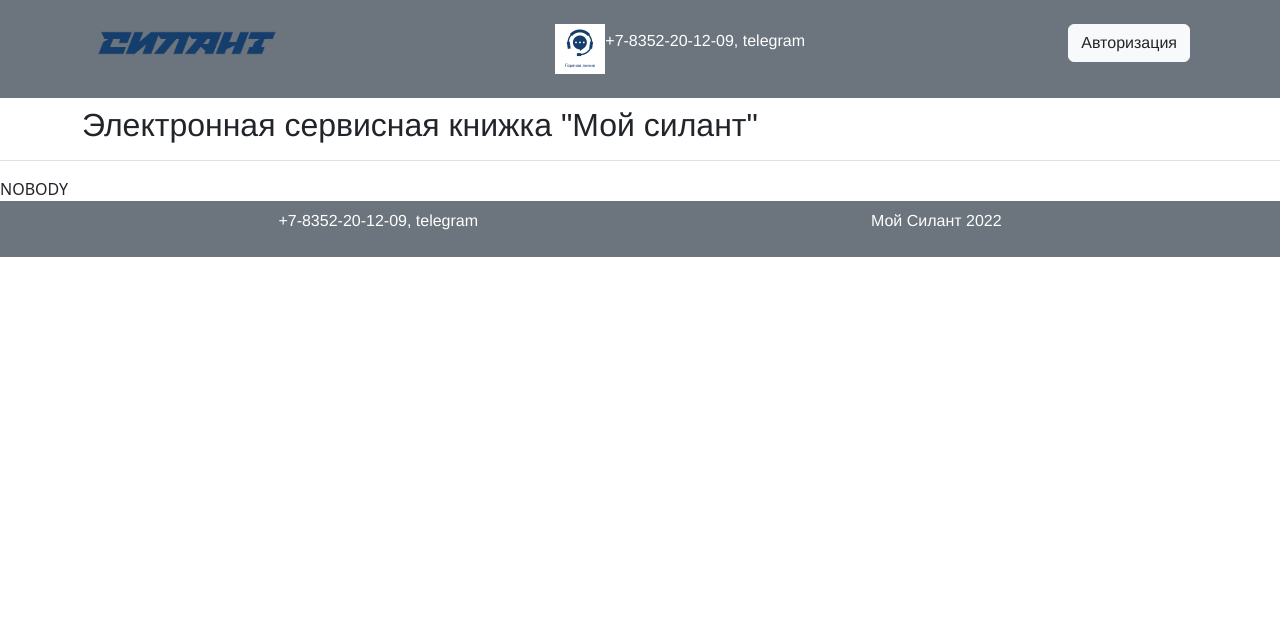
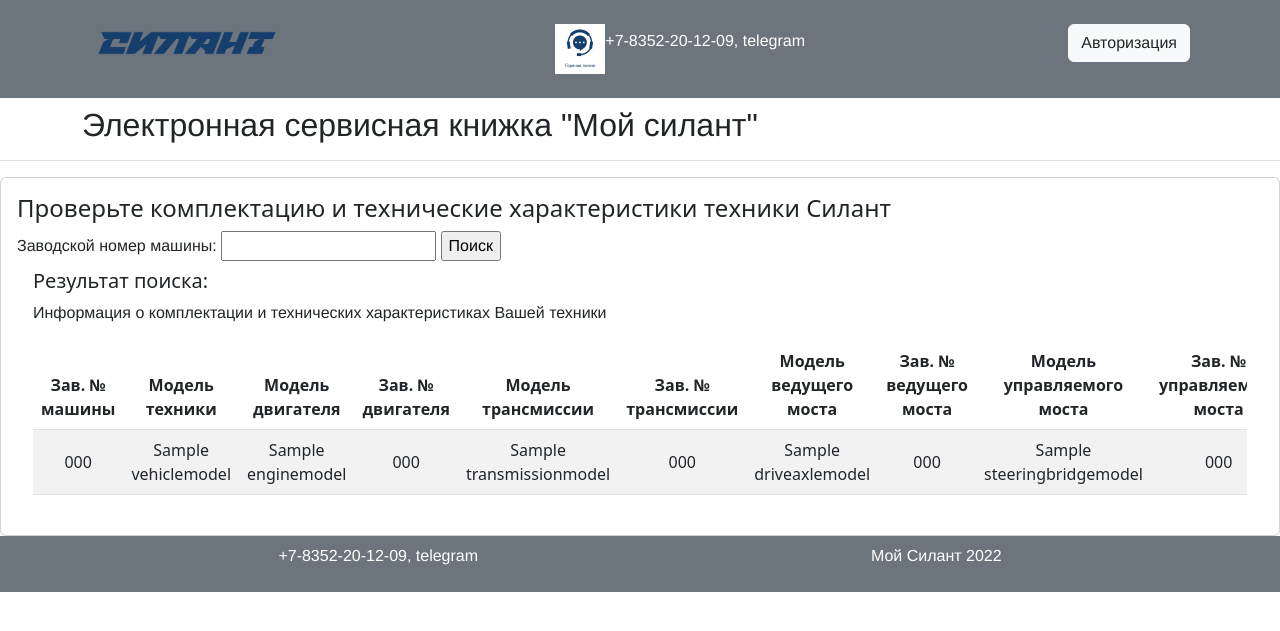
Before and after one commit to 4elovek-nevadimka/SF_Final_Project, a Django app: page / in a window 1280 px wide. Shown: the top 631 px of the page. Run offline with Django 4.2, Linux system fonts and the light colour scheme; tables that the repository leaves empty hold one stand-in row (values such as "Sample post").

Commit message:
added guest mode (for non_authenticated users), added filters

```diff
--- a/app/final_project/settings.py
+++ b/app/final_project/settings.py
@@ -42,6 +42,7 @@
     'django.contrib.sessions',
     'django.contrib.messages',
     'django.contrib.staticfiles',
+    'django_filters',
 
     'silant.apps.SilantConfig',
 ]
--- /dev/null
+++ b/app/silant/filters.py
@@ -0,0 +1,9 @@
+from django_filters import FilterSet
+
+from .models import Machine
+
+
+class MachineFilter(FilterSet):
+    class Meta:
+        model = Machine
+        fields = ('serial_number',)
--- a/app/silant/views.py
+++ b/app/silant/views.py
@@ -1,6 +1,6 @@
-from django.shortcuts import render
 from django.views.generic import ListView
 
+from silant.filters import MachineFilter
 from silant.models import Machine
 
 
@@ -8,3 +8,11 @@
     model = Machine
     template_name = 'index.html'
     context_object_name = 'machine'
+
+    def get_context_data(self, **kwargs):
+        context = super().get_context_data(**kwargs)
+        if self.request.user.is_authenticated:
+            pass
+        else:
+            context['machine_filter'] = MachineFilter(self.request.GET, queryset=self.get_queryset())
+        return context
--- /dev/null
+++ b/app/templates/guest_card.html
@@ -0,0 +1,34 @@
+<div class="table-responsive" style="overflow-y: hidden">
+    <table class="table table-striped align-middle text-center">
+        <thead>
+        <tr>
+            <th>Зав. № машины</th>
+            <th>Модель техники</th>
+            <th>Модель двигателя</th>
+            <th>Зав. № двигателя</th>
+            <th>Модель трансмиссии</th>
+            <th>Зав. № трансмиссии</th>
+            <th>Модель ведущего моста</th>
+            <th>Зав. № ведущего моста</th>
+            <th>Модель управляемого моста</th>
+            <th>Зав. № управляемого моста</th>
+        </tr>
+        </thead>
+        <tbody>
+        {% for machine in machine_filter.qs %}
+        <tr>
+            <td>{{ machine.serial_number}}</td>
+            <td>{{ machine.vehicle_model.name}}</td>
+            <td>{{ machine.engine_model.name}}</td>
+            <td>{{ machine.engine_serial_number}}</td>
+            <td>{{ machine.transmission_model.name}}</td>
+            <td>{{ machine.transmission_serial_number}}</td>
+            <td>{{ machine.drive_axle_model.name}}</td>
+            <td>{{ machine.drive_axle_serial_number}}</td>
+            <td>{{ machine.steering_bridge_model.name}}</td>
+            <td>{{ machine.steering_bridge_serial_number }}</td>
+        </tr>
+        {% endfor %}
+        </tbody>
+    </table>
+</div>
--- a/app/templates/index.html
+++ b/app/templates/index.html
@@ -6,9 +6,31 @@
 Главная
 {% endblock title %}
 
-
 {% block content %}
 
-NOBODY
+{% if request.user.is_authenticated %}
+{% else %}
+<div class="card">
+    <div class="card-body">
+        <h4 class="card-title">Проверьте комплектацию и технические характеристики техники Силант</h4>
+
+        <form method="GET">
+            {% csrf_token %}
+            {{ machine_filter.form }}
+            <input type="submit" value="Поиск"/>
+        </form>
+
+        <div class="px-3 py-2">
+            <h5>Результат поиска:</h5>
+            <p class="card-text">Информация о комплектации и технических характеристиках Вашей техники</p>
+            {% if machine_filter.qs|length %}
+                {% include 'guest_card.html' %}
+            {% else %}
+                <p>Данных о машине с таким заводским номером нет в системе</p>
+            {% endif %}
+        </div>
+    </div>
+</div>
+{% endif %}
 
 {% endblock content %}
```
